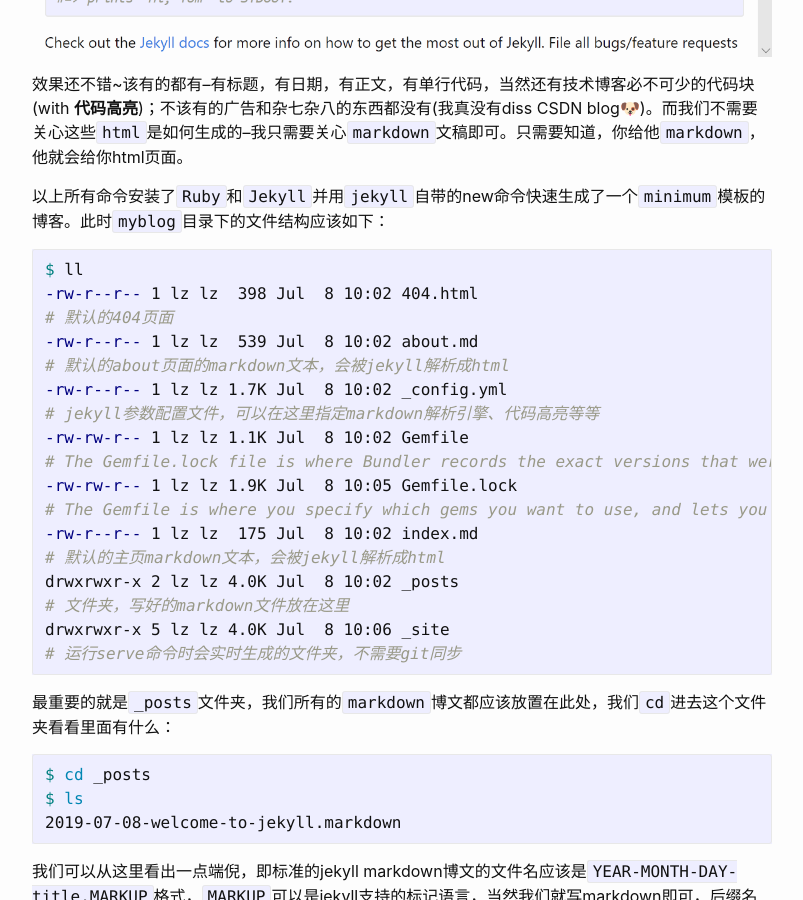
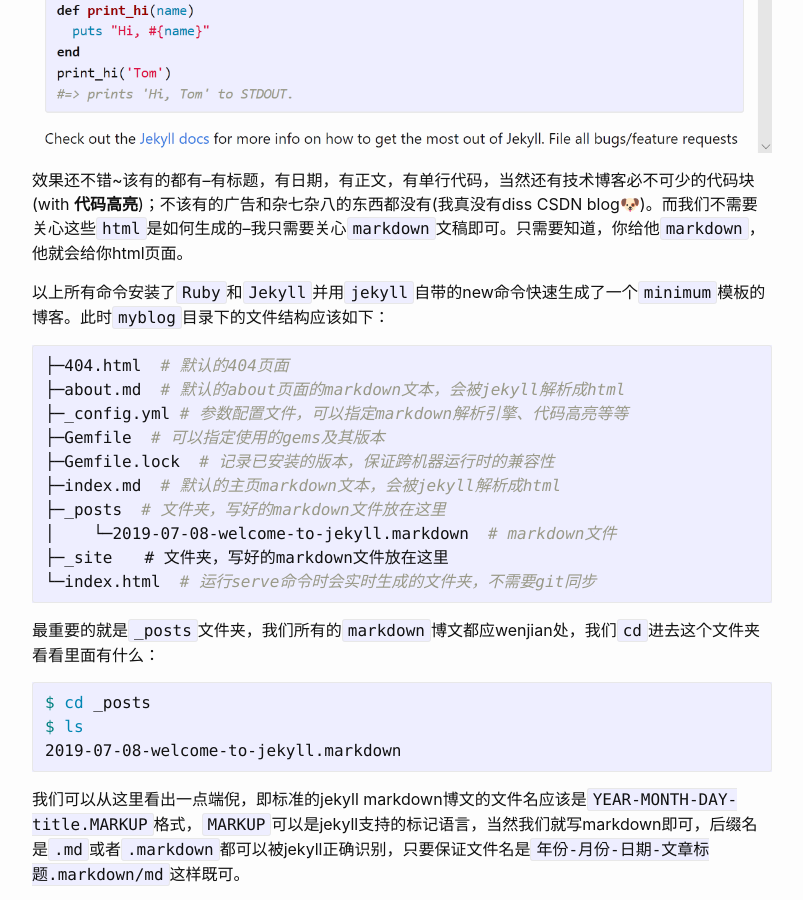
Before and after one commit to Artificial-Ridiculous/Artificial-Ridiculous.github.io, a Jekyll site: the page built from _posts/2019-07-08-Jekyll+GitHubPages搭建个人博客.markdown, in a window 1280 px wide and 900 px high, scrolled down 2443 px. Shown: the whole window, without its empty margins (238-1041 px from the left). Built offline with Jekyll 4.4.1, drawn with Linux system fonts in a browser that asks for light colours; comment, search, counter and statistics services are not loaded; some of the changed text lies outside the part shown.

Commit message:
update jekyll

````diff
--- a/_posts/2019-07-08-Jekyll+GitHubPages搭建个人博客.markdown
+++ b/_posts/2019-07-08-Jekyll+GitHubPages搭建个人博客.markdown
@@ -42,11 +42,15 @@ Running bundle install in /home/lz/myblog...
 ...
 New jekyll site installed in /home/lz/myblog.
 $ cd myblog  # 进入myblog文件夹
-$ bundler exec jekyll serve -w --host=0.0.0.0
-# 如果不指定host为0.0.0.0则默认搭建在127.0.0.1导致只有本机可以访问此博客，若指定0.0.0.0则所有局域网（甚至如果有公网IP，外网）也可以访问到该页面。适用于aliyun等无图形界面的情况。
+$ bundler exec jekyll serve
+# 如果不指定host则默认搭建在127.0.0.1
+# 此时只有本机可以访问该构建在本地的博客
+# 若希望局域网（甚至如果有公网IP，外网）也可以访问到该页面
+# 则可以跟上参数　-w --host=0.0.0.0
+# 该参数适用于aliyun等无图形界面的情况
 ...
 Auto-regeneration: enabled for '/home/lz/myblog'
-    Server address: http://0.0.0.0:4000/
+    Server address: http://127.0.0.1:4000/
   Server running... press ctrl-c to stop.
 # 保留这个终端不要关闭，否则jekyll不工作
 ```
@@ -64,26 +68,19 @@ Auto-regeneration: enabled for '/home/lz/myblog'
 以上所有命令安装了`Ruby`和`Jekyll`并用`jekyll`自带的new命令快速生成了一个`minimum`模板的博客。此时`myblog`目录下的文件结构应该如下：
 
 ```sh
-$ ll
--rw-r--r-- 1 lz lz  398 Jul  8 10:02 404.html
-# 默认的404页面
--rw-r--r-- 1 lz lz  539 Jul  8 10:02 about.md
-# 默认的about页面的markdown文本，会被jekyll解析成html
--rw-r--r-- 1 lz lz 1.7K Jul  8 10:02 _config.yml
-# jekyll参数配置文件，可以在这里指定markdown解析引擎、代码高亮等等
--rw-rw-r-- 1 lz lz 1.1K Jul  8 10:02 Gemfile
-# The Gemfile.lock file is where Bundler records the exact versions that were installed.
--rw-rw-r-- 1 lz lz 1.9K Jul  8 10:05 Gemfile.lock
-# The Gemfile is where you specify which gems you want to use, and lets you specify which versions.
--rw-r--r-- 1 lz lz  175 Jul  8 10:02 index.md
-# 默认的主页markdown文本，会被jekyll解析成html
-drwxrwxr-x 2 lz lz 4.0K Jul  8 10:02 _posts
-# 文件夹，写好的markdown文件放在这里
-drwxrwxr-x 5 lz lz 4.0K Jul  8 10:06 _site
-# 运行serve命令时会实时生成的文件夹，不需要git同步
+├─404.html  # 默认的404页面
+├─about.md  # 默认的about页面的markdown文本，会被jekyll解析成html
+├─_config.yml # 参数配置文件，可以指定markdown解析引擎、代码高亮等等
+├─Gemfile  # 可以指定使用的gems及其版本
+├─Gemfile.lock  # 记录已安装的版本，保证跨机器运行时的兼容性
+├─index.md  # 默认的主页markdown文本，会被jekyll解析成html
+├─_posts  # 文件夹，写好的markdown文件放在这里
+│    └─2019-07-08-welcome-to-jekyll.markdown  # markdown文件
+├─_site　　# 文件夹，写好的markdown文件放在这里
+└─index.html  # 运行serve命令时会实时生成的文件夹，不需要git同步
 ```
 
-最重要的就是`_posts`文件夹，我们所有的`markdown`博文都应该放置在此处，我们`cd`进去这个文件夹看看里面有什么：
+最重要的就是`_posts`文件夹，我们所有的`markdown`博文都应wenjian处，我们`cd`进去这个文件夹看看里面有什么：
 
 ```sh
 $ cd _posts
````
